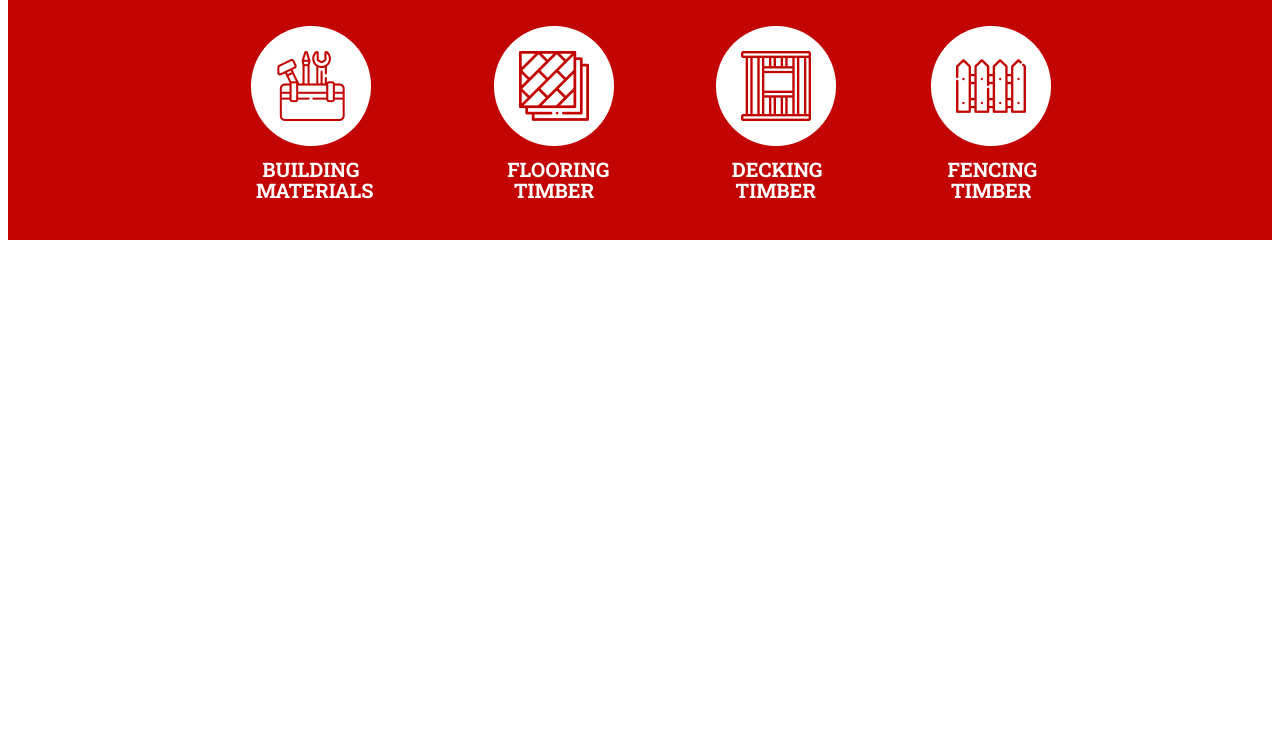
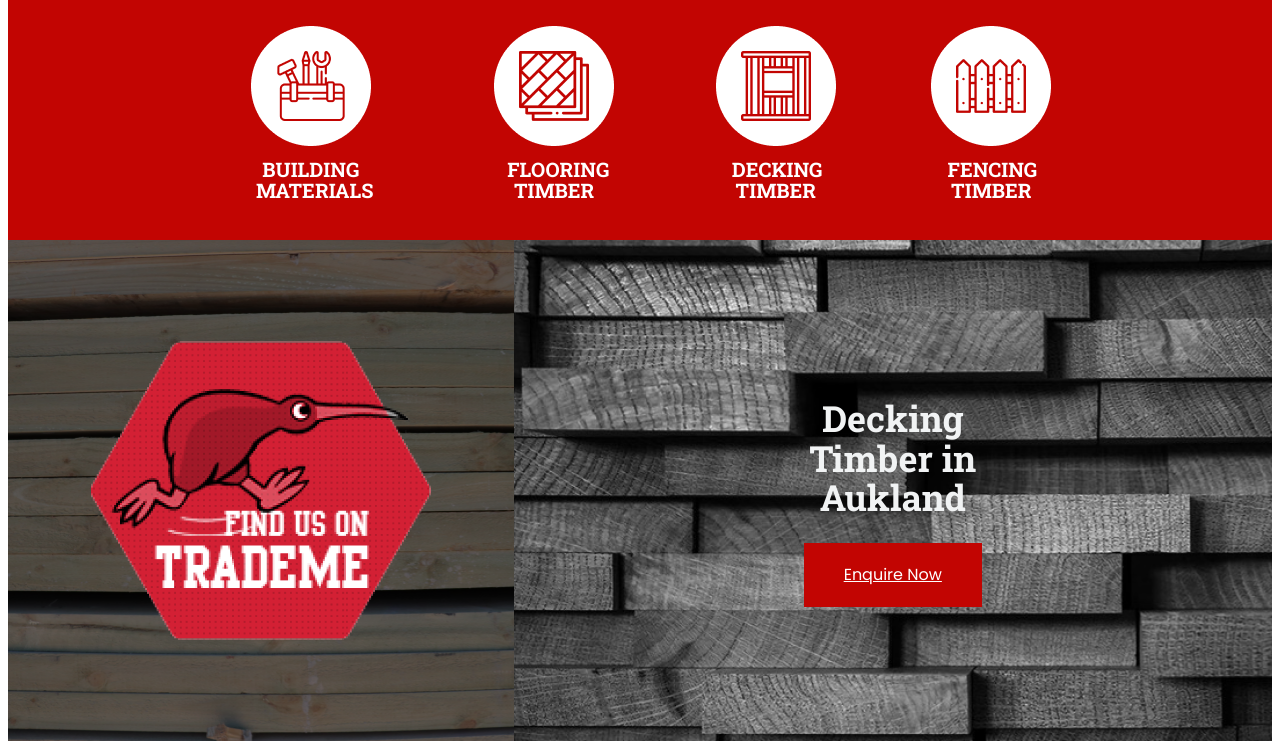
Before and after one commit to MarBenedire/BEM-Training, a plain HTML site: page index.html in a window 1280 px wide. Shown: the part 767-1516 px from the top of the page. Before the commit the page ends 1015 px from the top, so only its background shows below. Drawn offline with Linux system fonts and the light colour scheme.

Commit message:
Enquire Section Addition

```diff
--- a/index.html
+++ b/index.html
@@ -68,5 +68,16 @@
             <h1 class="service-title f-heading "> FENCING TIMBER</h1>
         </div>
     </div>
+    <div class="enquire d-flex">
+        <div class="enquire-column-40 bg-img-1 d-flex-center-center">
+            <img src="assets\icons\trademe-icon.png" alt="" class="find-us--icon">
+        </div>
+        <div class="enquire-column-60 bg-img-2 d-flex-center-center">
+            <h1 class="enquire-heading f-heading">
+                Decking Timber in Aukland
+            </h1>
+            <a href="" class="enquire-btn">Enquire Now</a>
+        </div>
+    </div>
 </body>
 </html>
--- a/reusables.css
+++ b/reusables.css
@@ -21,11 +21,13 @@
     width: 35%;
  }
 
-
-
  /*
  * Define Display
  */
+ .d-flex {
+    display: flex;
+}
+
  .d-flex-center-center {
     display: flex;
     justify-content: center;
@@ -58,3 +60,17 @@
     text-align: right;
     color: var(--primary);
  }
+
+ /*
+ * Define Background
+ */
+ .bg-img-1{
+    background-image: url(./assets/trademe-BG.png);
+    background-repeat: no-repeat;
+ }
+
+ .bg-img-2{
+    background-image: url(./assets/trademe-BG2.png);
+    background-repeat: no-repeat;
+    background-size: cover;
+ }
--- a/style.css
+++ b/style.css
@@ -47,3 +47,29 @@
    flex-direction: column;
    margin: 0 20px;
  }
+
+ /*
+  * Enquire
+  */
+  .enquire-column-40{
+   width: 40%;
+   padding: 101px 0;
+  }
+
+  .enquire-column-60{
+   width:60%;
+   flex-direction: column;
+  }
+
+  .enquire-heading{
+   width: 35%;
+   font-size: 36px;
+   line-height: 111%;
+   text-align: center;
+   color: #F1F3F4;
+  }
+
+  .enquire-btn {
+   background-color: var(--red);
+   padding: 20px 40px;
+  }
```
Also changed, not shown: assets/icons/trademe-icon.png (added), assets/trademe-BG.png (added), assets/trademe-BG2.png (added).
